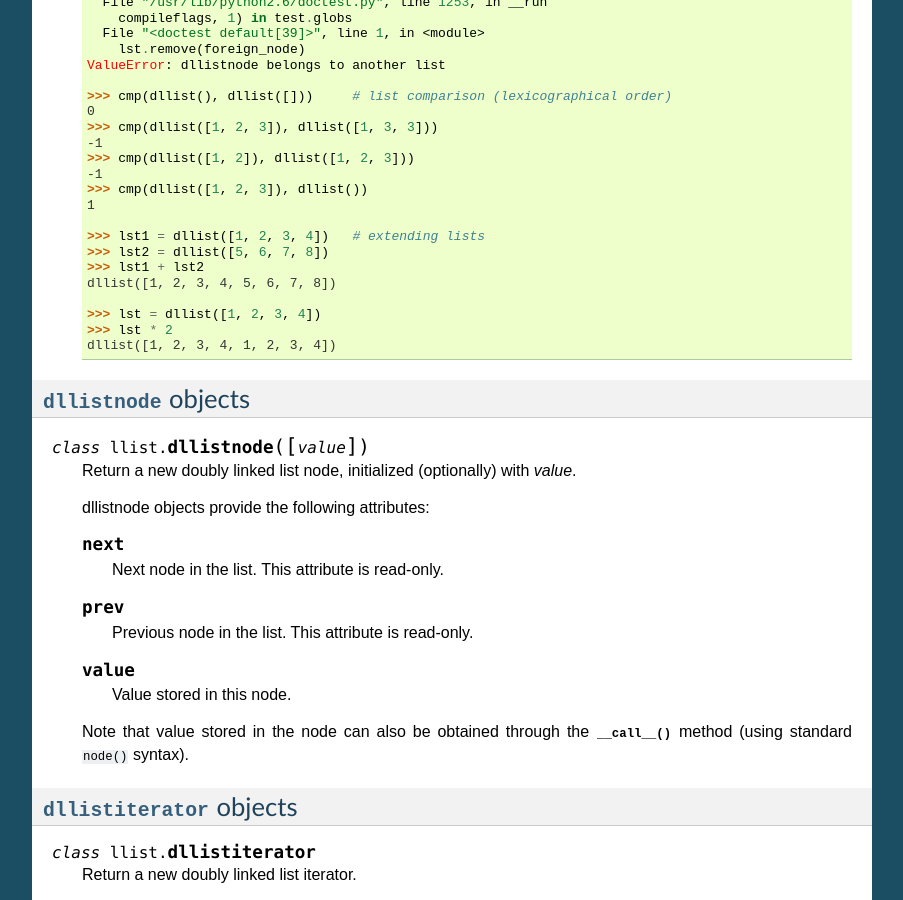
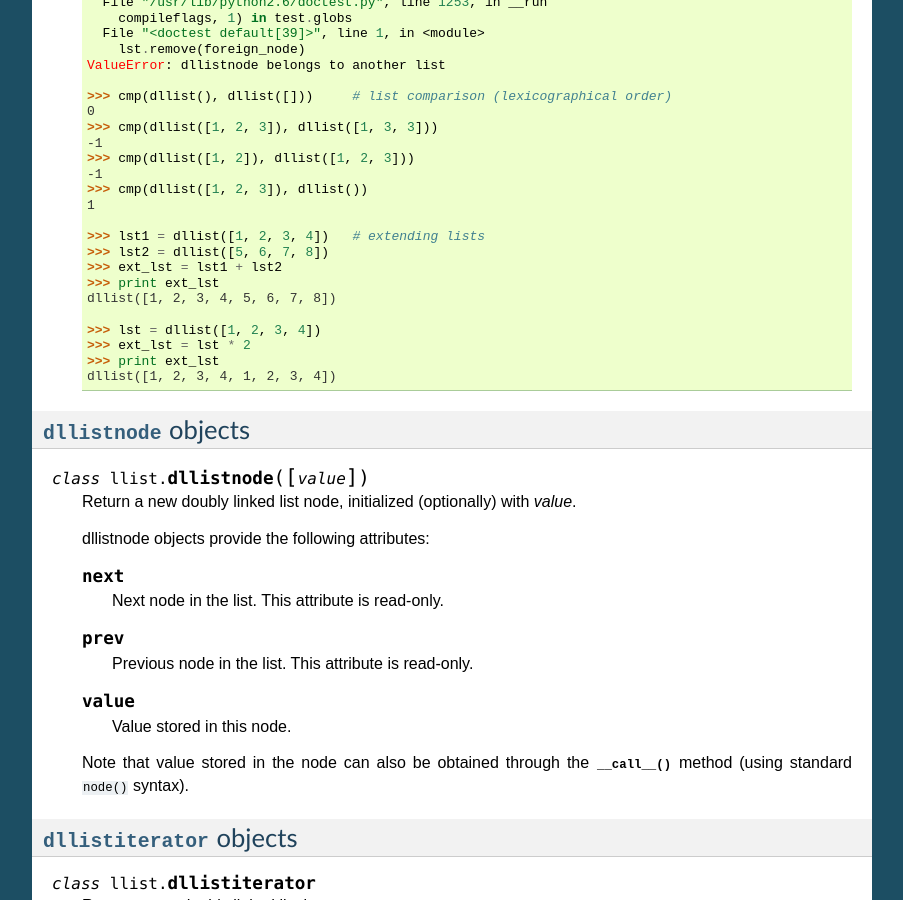
Before and after one commit to ajakubek/python-llist, a Sphinx documentation site: the page built from docs/index.rst, in a window 1280 px wide and 900 px high, scrolled down 3764 px. Shown: the whole window, without its empty margins (198-1101 px from the left). Built offline with Sphinx 7.4.7, drawn with Linux system fonts in a browser that asks for light colours; some of the changed text lies outside the part shown.

Commit message:
Improved example of list extension

```diff
--- a/docs/index.rst
+++ b/docs/index.rst
@@ -269,11 +269,13 @@ Random access to elements using index is O(n).
 
       >>> lst1 = dllist([1, 2, 3, 4])   # extending lists
       >>> lst2 = dllist([5, 6, 7, 8])
-      >>> lst1 + lst2
+      >>> ext_lst = lst1 + lst2
+      >>> print ext_lst
       dllist([1, 2, 3, 4, 5, 6, 7, 8])
 
       >>> lst = dllist([1, 2, 3, 4])
-      >>> lst * 2
+      >>> ext_lst = lst * 2
+      >>> print ext_lst
       dllist([1, 2, 3, 4, 1, 2, 3, 4])
 
 
@@ -590,11 +592,13 @@ Random access to elements using index is O(n).
 
       >>> lst1 = sllist([1, 2, 3, 4])   # extending lists
       >>> lst2 = sllist([5, 6, 7, 8])
-      >>> lst1 + lst2
+      >>> ext_lst = lst1 + lst2
+      >>> print ext_lst
       sllist([1, 2, 3, 4, 5, 6, 7, 8])
 
       >>> lst = sllist([1, 2, 3, 4])
-      >>> lst * 2
+      >>> ext_lst = lst * 2
+      >>> print ext_lst
       sllist([1, 2, 3, 4, 1, 2, 3, 4])
 
 
```
